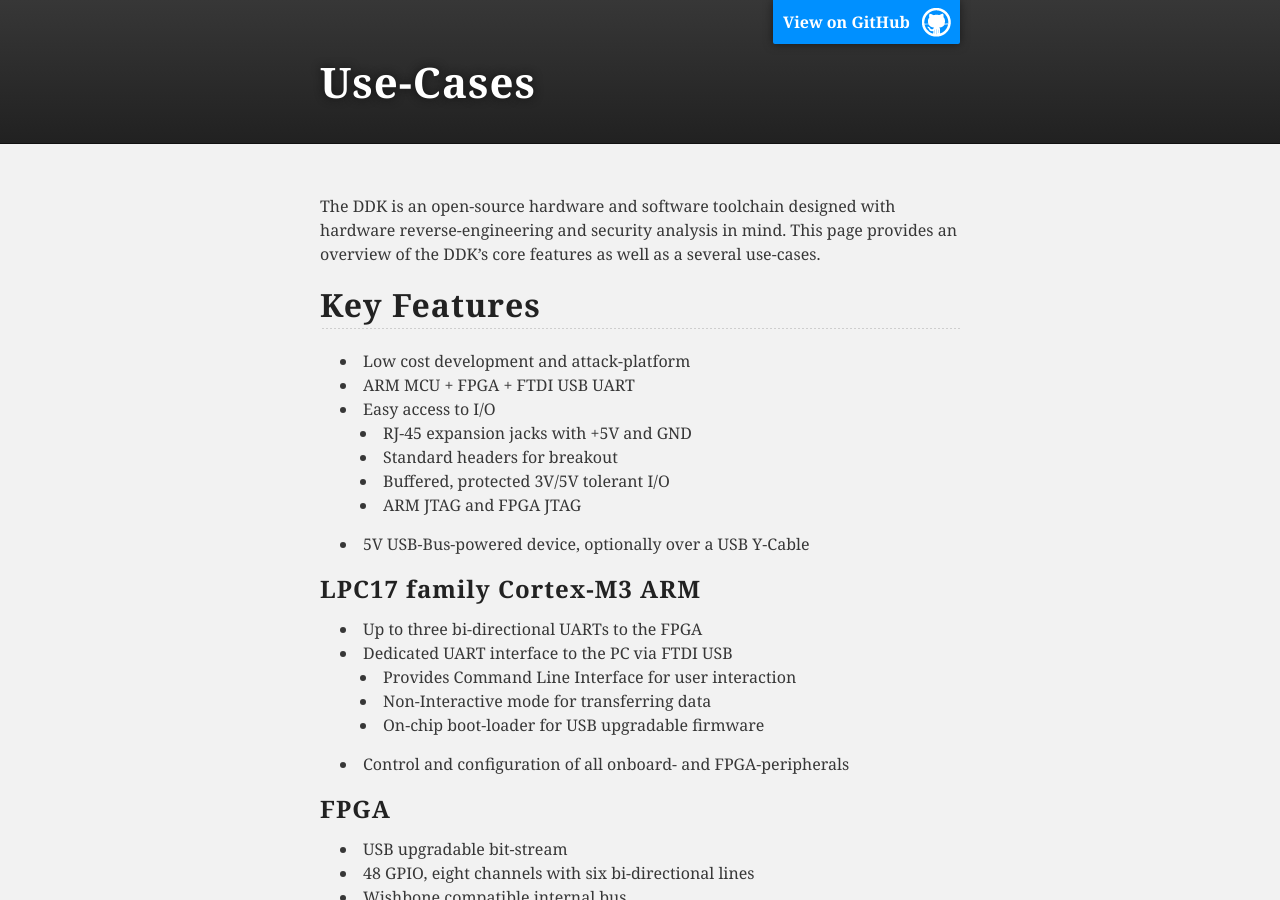
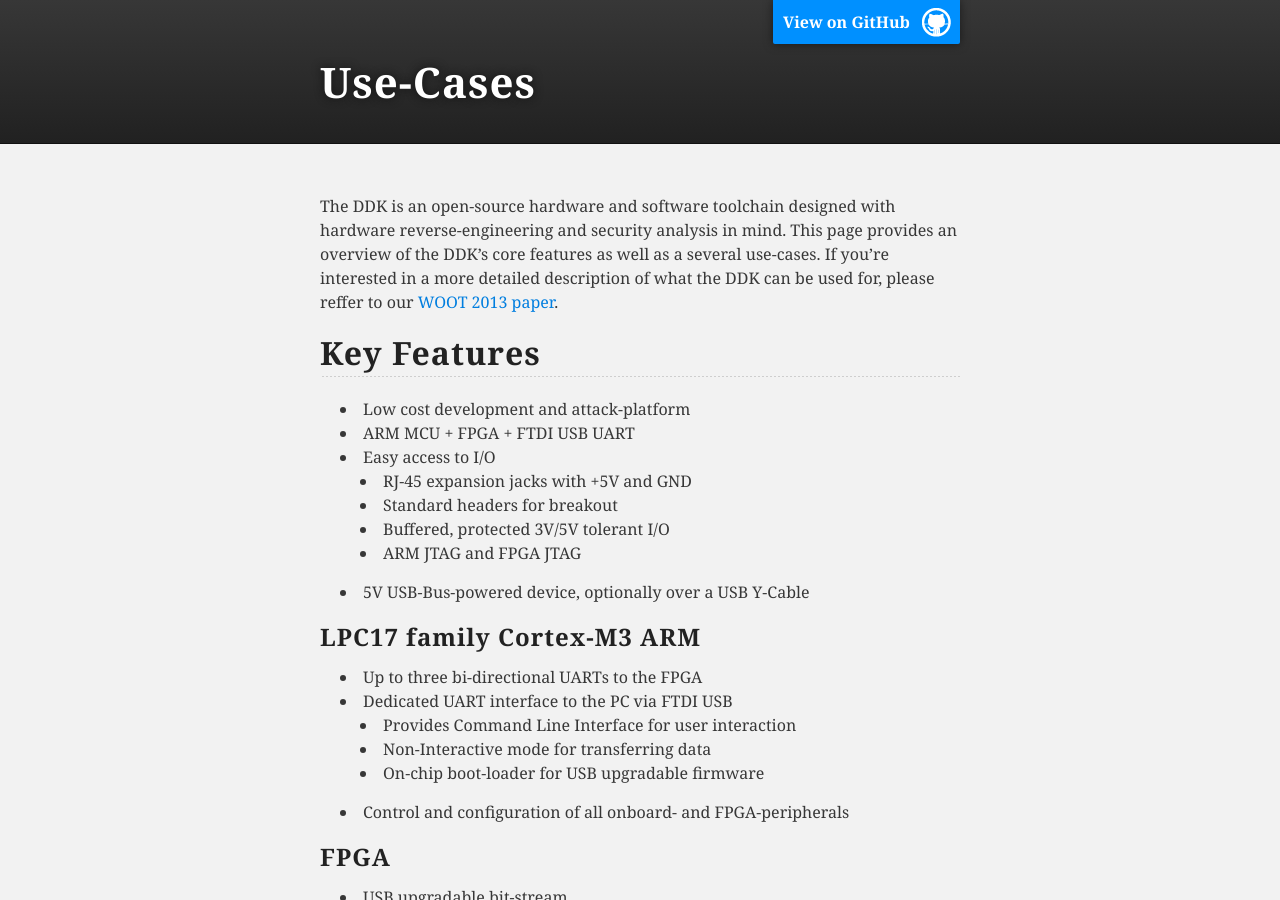
Before and after one commit to ddk/ddk.github.io, a Jekyll site: the page built from use-cases/index.md, in a window 1280 px wide and 900 px high. Built offline with Jekyll 4.4.1, drawn with Linux system fonts in a browser that asks for light colours.

Commit message:
Add WOOT 2013 to use-cases

```diff
--- a/use-cases/index.md
+++ b/use-cases/index.md
@@ -5,6 +5,7 @@ title: Use-Cases
 
 The DDK is an open-source hardware and software toolchain designed with hardware reverse-engineering and security analysis in mind.
 This page provides an overview of the DDK's core features as well as a several use-cases.
+If you're interested in a more detailed description of what the DDK can be used for, please reffer to our [WOOT 2013 paper](http://www.sec.t-labs.tu-berlin.de/~nedos/woot2013.pdf).
 
 ## Key Features
 
```
